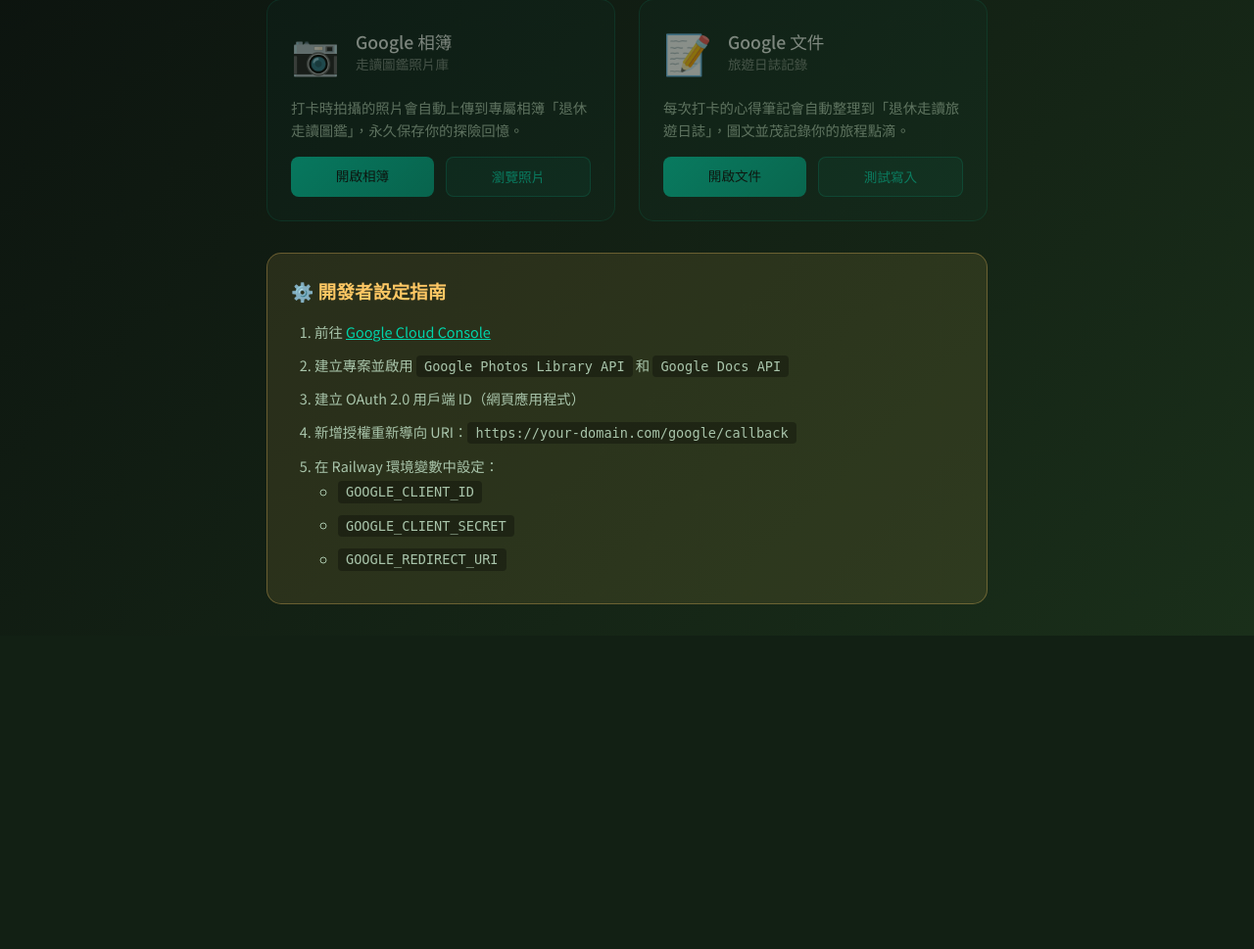
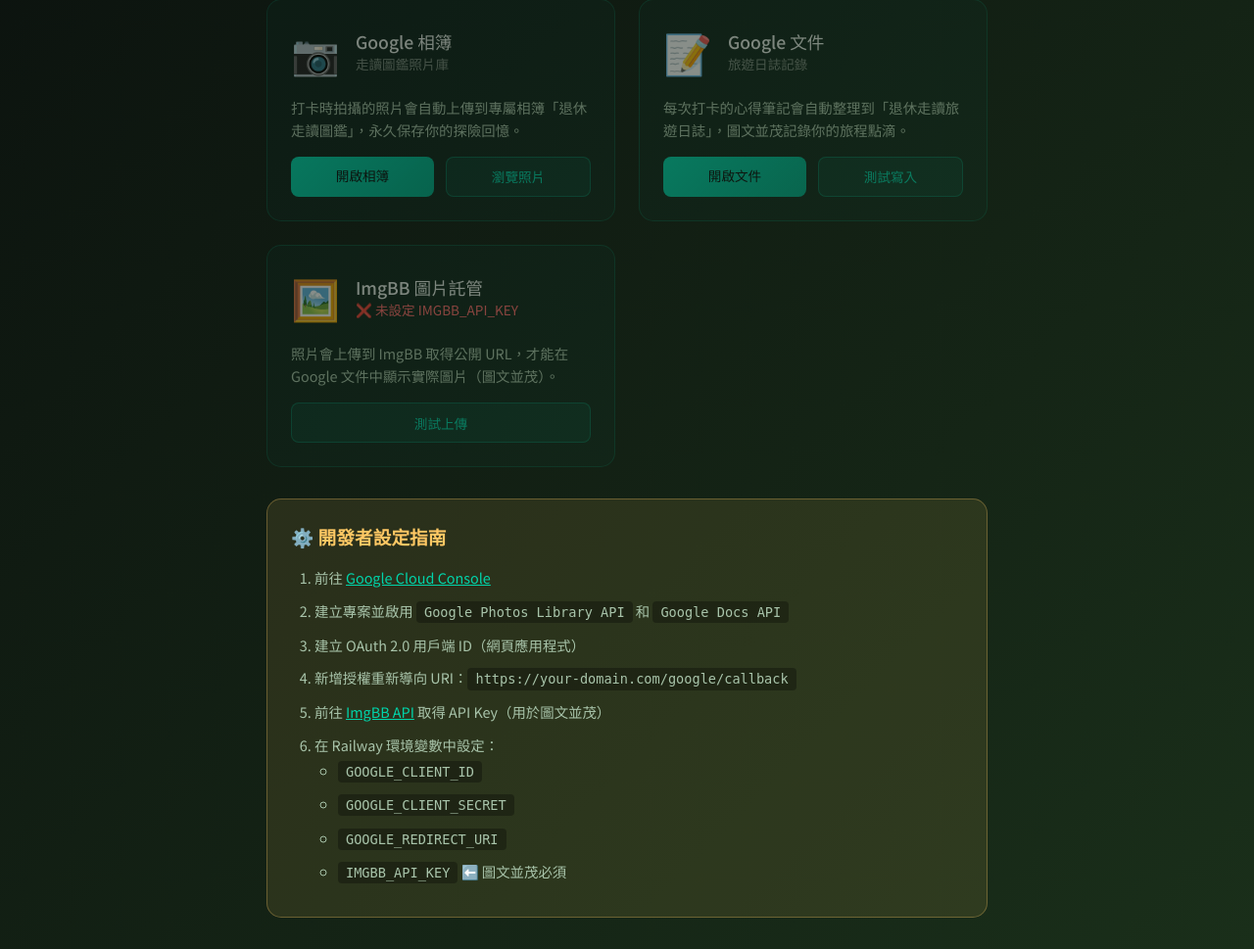
Before and after one commit to sonewang168/retire-reading, a Flask app: page /google-settings in a window 1280 px wide. Shown: the part 377-1346 px from the top of the page at 98% size. Before the commit the page ends 1026 px from the top, so only its background shows below. Run offline with Flask 3, Linux system fonts and the light colour scheme.

Commit message:
fix: ImgBB 圖片上傳修復，加入診斷功能

```diff
--- a/google_integration.py
+++ b/google_integration.py
@@ -497,8 +497,6 @@ def create_formatted_travel_entry(access_token, doc_id, spot_name, location, dat
 
     return text_result
 
-    return response.json()
-
 
 def insert_image_to_doc(access_token, doc_id, image_url):
     """插入圖片到文件（需要公開 URL）"""
--- a/templates/google_settings.html
+++ b/templates/google_settings.html
@@ -385,6 +385,23 @@
                         <a href="#" class="btn-feature secondary" onclick="testEntry()">測試寫入</a>
                     </div>
                 </div>
+
+                <!-- ImgBB 圖片託管 -->
+                <div class="feature-card" id="feature-imgbb">
+                    <div class="feature-header">
+                        <div class="feature-icon">🖼️</div>
+                        <div>
+                            <div class="feature-title">ImgBB 圖片託管</div>
+                            <div class="feature-subtitle" id="imgbb-status-text">檢查中...</div>
+                        </div>
+                    </div>
+                    <p class="feature-desc">
+                        照片會上傳到 ImgBB 取得公開 URL，才能在 Google 文件中顯示實際圖片（圖文並茂）。
+                    </p>
+                    <div class="feature-actions">
+                        <a href="#" class="btn-feature secondary" onclick="testImgbb()">測試上傳</a>
+                    </div>
+                </div>
             </div>
         </div>
 
@@ -396,11 +413,13 @@
                 <li>建立專案並啟用 <code>Google Photos Library API</code> 和 <code>Google Docs API</code></li>
                 <li>建立 OAuth 2.0 用戶端 ID（網頁應用程式）</li>
                 <li>新增授權重新導向 URI：<code>https://your-domain.com/google/callback</code></li>
+                <li>前往 <a href="https://api.imgbb.com/" target="_blank" style="color: #00d4aa;">ImgBB API</a> 取得 API Key（用於圖文並茂）</li>
                 <li>在 Railway 環境變數中設定：
                     <ul>
                         <li><code>GOOGLE_CLIENT_ID</code></li>
                         <li><code>GOOGLE_CLIENT_SECRET</code></li>
                         <li><code>GOOGLE_REDIRECT_URI</code></li>
+                        <li><code>IMGBB_API_KEY</code> ⬅️ 圖文並茂必須</li>
                     </ul>
                 </li>
             </ol>
@@ -452,6 +471,9 @@
                     document.getElementById('feature-photos').classList.add('disabled');
                     document.getElementById('feature-docs').classList.add('disabled');
                 }
+
+                // 檢查 ImgBB 狀態
+                checkImgbbStatus();
             } catch (error) {
                 console.error('檢查狀態失敗:', error);
                 document.getElementById('loading').classList.remove('show');
@@ -572,6 +594,57 @@
             }
         }
 
+        // 檢查 ImgBB 狀態
+        async function checkImgbbStatus() {
+            try {
+                const response = await fetch('/google/imgbb/status');
+                const data = await response.json();
+
+                const statusText = document.getElementById('imgbb-status-text');
+                const featureCard = document.getElementById('feature-imgbb');
+
+                if (data.configured) {
+                    statusText.textContent = '✅ 已設定';
+                    statusText.style.color = '#00d4aa';
+                    featureCard.classList.remove('disabled');
+                } else {
+                    statusText.textContent = '❌ 未設定 IMGBB_API_KEY';
+                    statusText.style.color = '#ff6b6b';
+                    featureCard.classList.add('disabled');
+                }
+            } catch (error) {
+                console.error('檢查 ImgBB 狀態失敗:', error);
+                document.getElementById('imgbb-status-text').textContent = '檢查失敗';
+            }
+        }
+
+        // 測試 ImgBB 上傳
+        async function testImgbb() {
+            const statusText = document.getElementById('imgbb-status-text');
+            statusText.textContent = '🔄 測試中...';
+
+            try {
+                const response = await fetch('/google/imgbb/test', {
+                    method: 'POST'
+                });
+                const result = await response.json();
+
+                if (result.success) {
+                    statusText.textContent = '✅ 測試成功';
+                    statusText.style.color = '#00d4aa';
+                    alert('ImgBB 上傳測試成功！\n\n圖片 URL：\n' + result.url);
+                } else {
+                    statusText.textContent = '❌ ' + (result.error || '測試失敗');
+                    statusText.style.color = '#ff6b6b';
+                    alert('ImgBB 測試失敗：' + (result.error || '未知錯誤'));
+                }
+            } catch (error) {
+                statusText.textContent = '❌ 測試失敗';
+                statusText.style.color = '#ff6b6b';
+                alert('ImgBB 測試失敗：' + error.message);
+            }
+        }
+
         // 頁面載入時檢查狀態
         checkStatus();
     </script>
```
Also changed, not shown: google_routes.py (+29 -1 lines).
